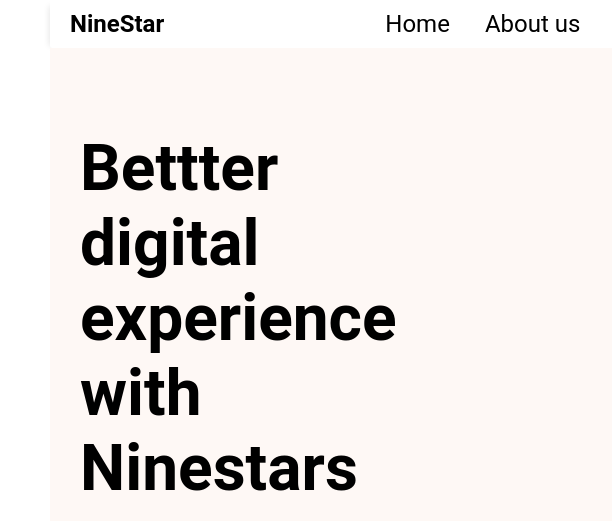
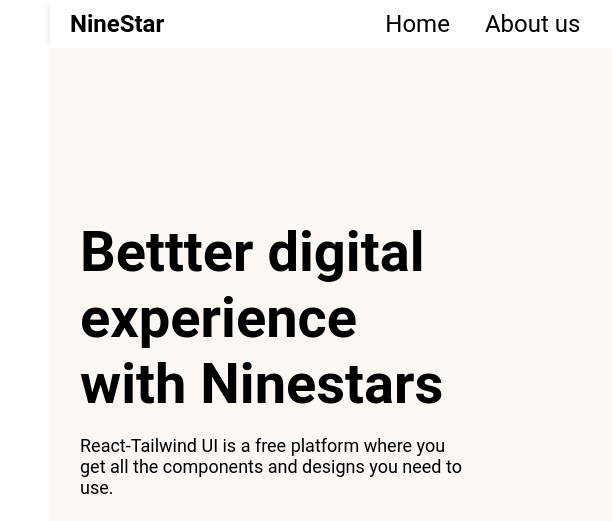
Before and after one commit to Pixel-Prodigy/Temp-2, a plain HTML site: page index.html in a window 1280 px wide. Shown: the top 521 px of the page, 0-612 px from the left. Drawn offline with Linux system fonts and the light colour scheme.

Commit message:
Update style.css

```diff
--- a/style.css
+++ b/style.css
@@ -75,7 +75,7 @@ button:hover {
   width: 35%;
 }
 .hero-heading {
-  font-size: 4rem;
+  font-size: 3.5rem;
   margin: 0;
 }
 .hero-img {
@@ -124,3 +124,5 @@ button:hover {
   width: 15%;
   stroke: #ec6528;
 }
+.service {
+}
```
